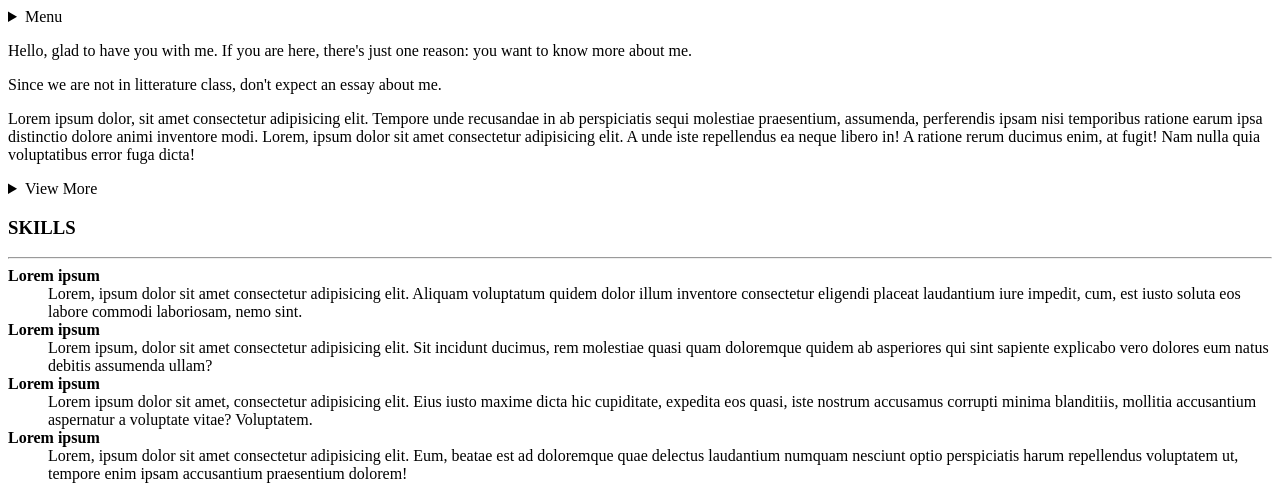
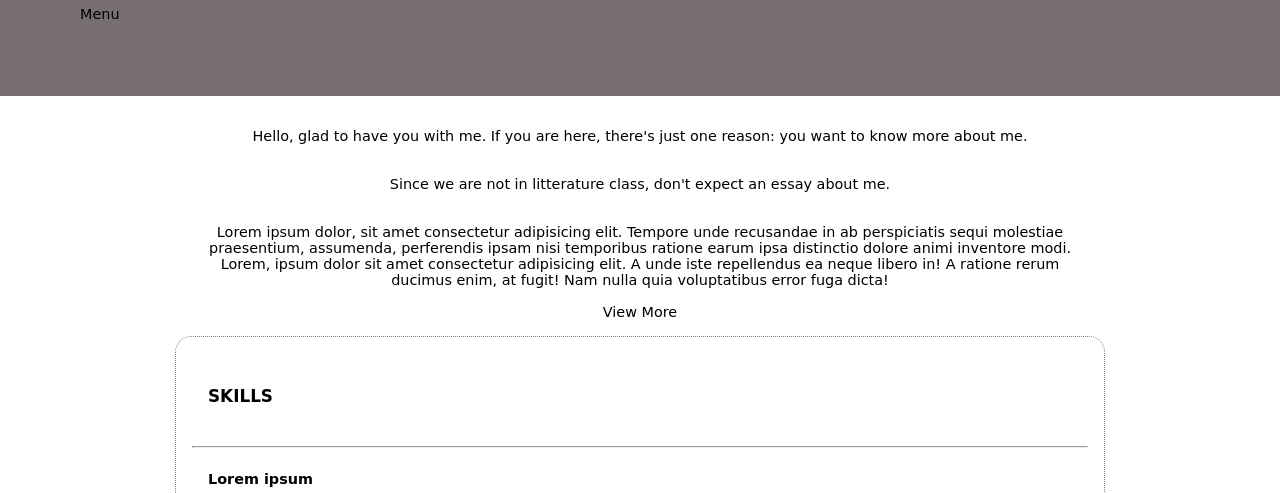
Before and after one commit to iknow779/First, a plain HTML site: page Portfolio about page/about.html in a window 1280 px wide. Shown: the top 493 px of the page. Drawn offline with Linux system fonts and the light colour scheme.

Commit message:
Update about.html

```diff
--- a/Portfolio about page/about.html
+++ b/Portfolio about page/about.html
@@ -6,7 +6,7 @@
     <meta name="viewport" content="width=device-width, initial-scale=1.0">
     <script src="https://kit.fontawesome.com/c3d552e176.js" crossorigin="anonymous"></script>
     <title>About iknow779</title>
-    <link rel="stylesheet" href="skills.css">
+    <link rel="stylesheet" href="about.css">
 </head>
 <body>
     <header>
```
